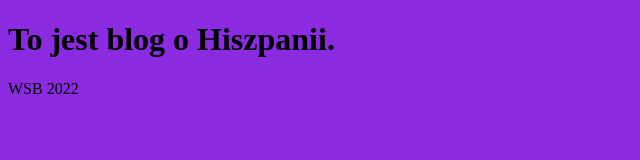
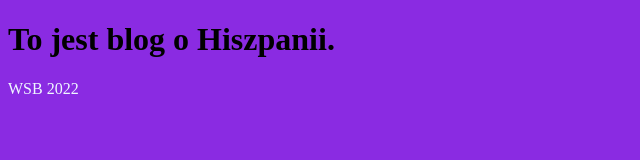
Before and after one commit to monika17309/monika_narzedzia, a plain HTML site: page index.html in a window 1280 px wide. Shown: the full height of the page, 0-640 px from the left. Drawn offline with Linux system fonts and the light colour scheme.

Commit message:
Zmieniono kolor stopki

```diff
--- a/index.html
+++ b/index.html
@@ -9,6 +9,10 @@
         body {
             background-color: blueviolet;
         }
+
+        footer {
+            color: aliceblue;
+        }
     </style>
 </head>
 <body>
```
